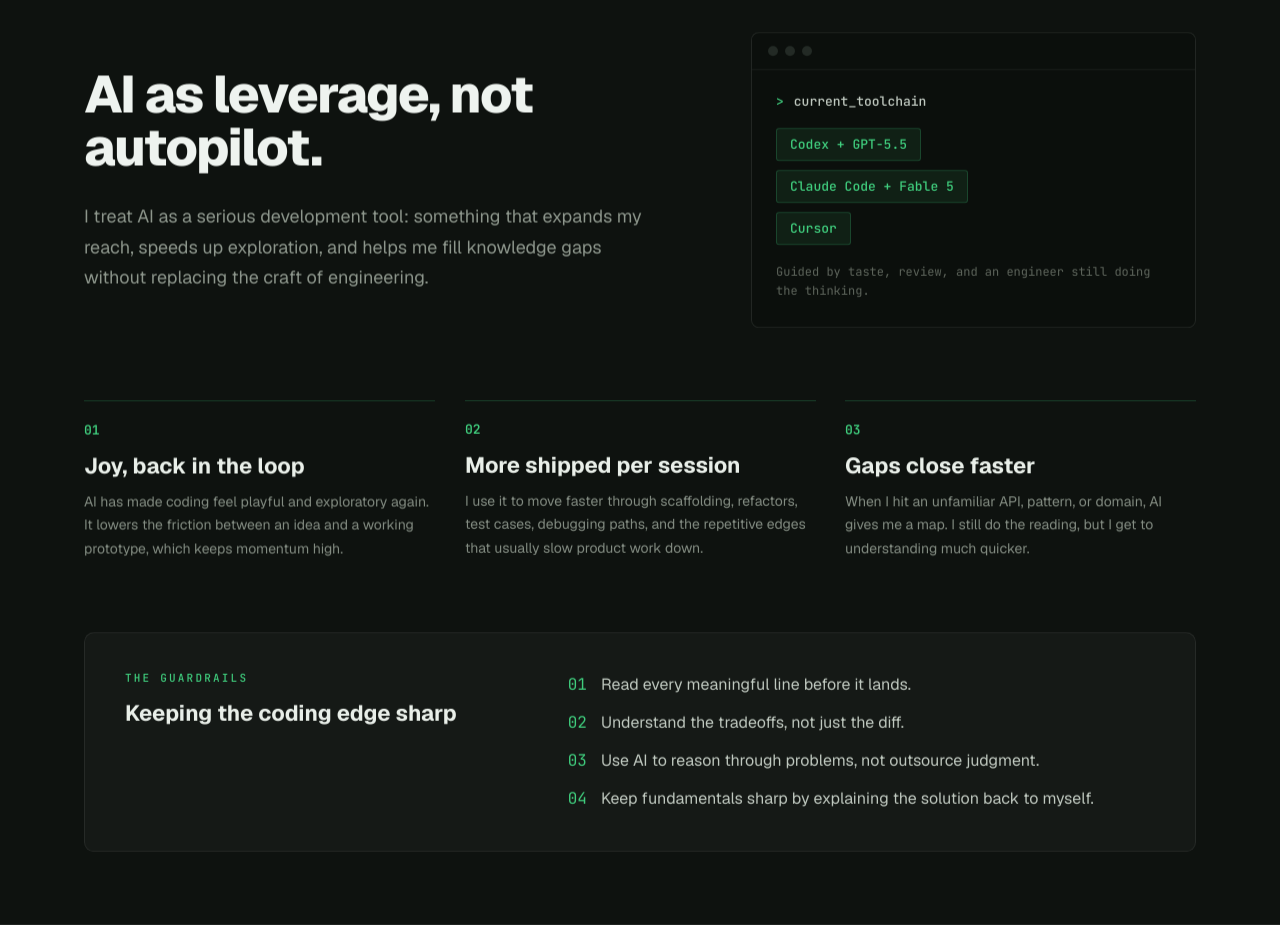
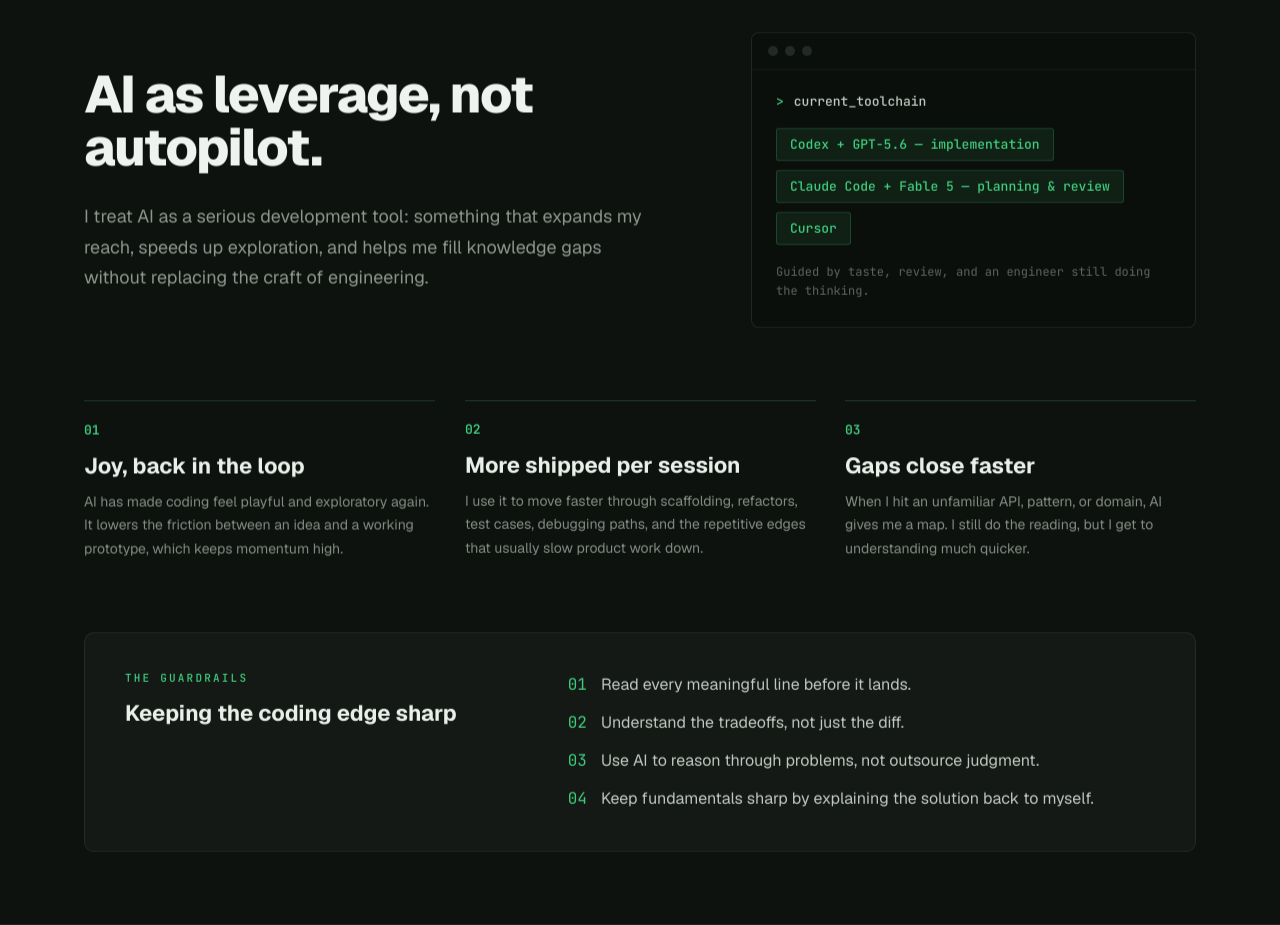
Before and after one commit to deanvanniekerk/portfolio, a React (Vite) app: page / in a window 1280 px wide. Shown: the part 1880-2805 px from the top of the page. Built offline with nearby package versions, Linux system fonts and the light colour scheme; no server answers.

Commit message:
docs: update AI workflow toolchain

```diff
--- a/src/components/AiWorkflow.tsx
+++ b/src/components/AiWorkflow.tsx
@@ -25,7 +25,11 @@
   'Keep fundamentals sharp by explaining the solution back to myself.',
 ]
 
-const tools = ['Codex + GPT-5.5', 'Claude Code + Fable 5', 'Cursor']
+const tools = [
+  'Codex + GPT-5.6 — implementation',
+  'Claude Code + Fable 5 — planning & review',
+  'Cursor',
+]
 
 export function AiWorkflow() {
   return (
```
